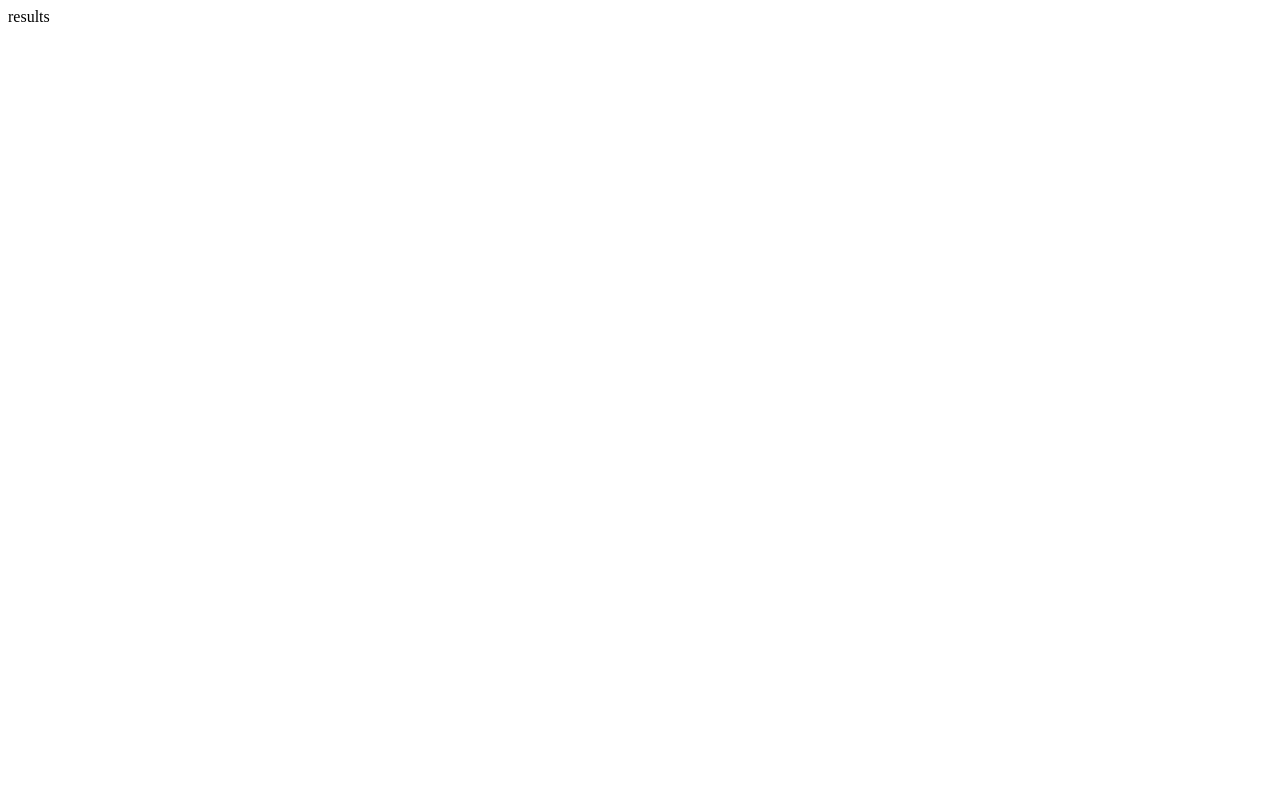
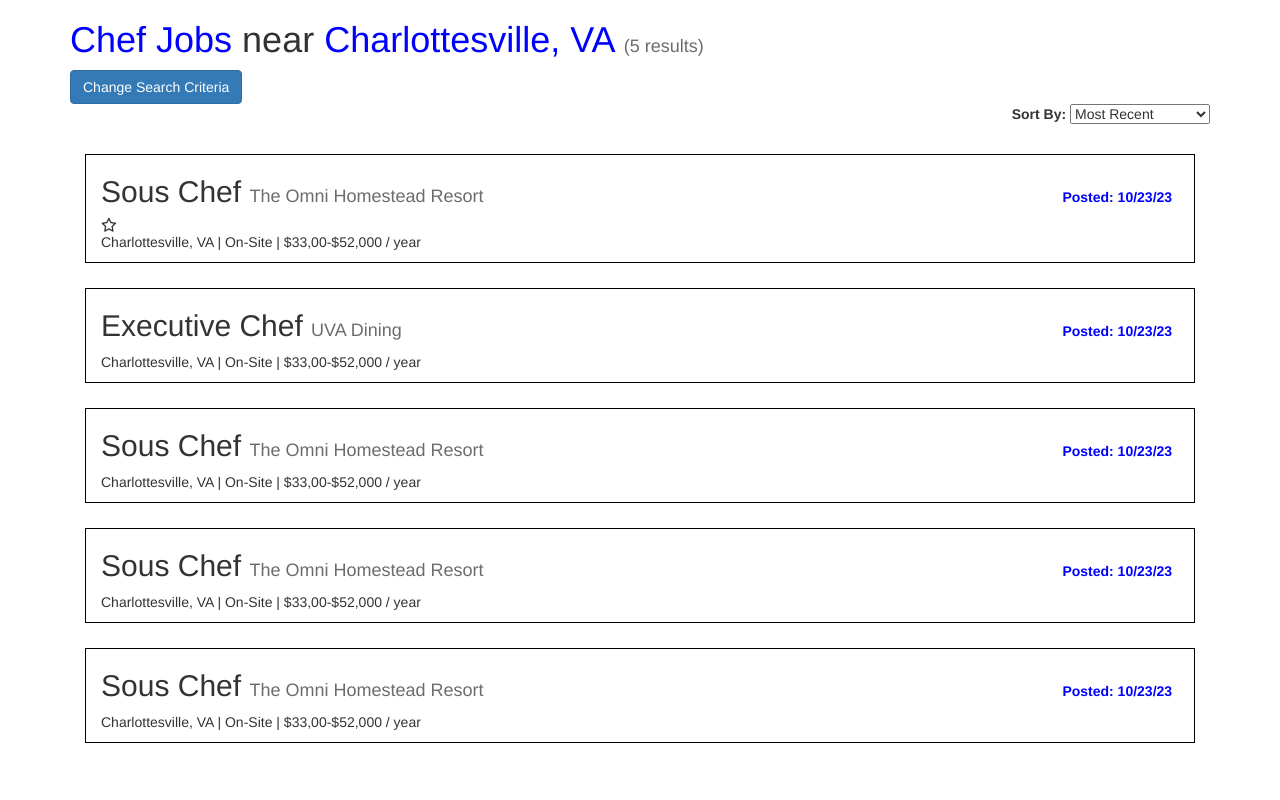
Before and after one commit to camrynkim/UE-P4, a Django app: page /search/results in a window 1280 px wide. Before the commit the page is almost empty. Run offline with Django 4.2, Linux system fonts and the light colour scheme; some libraries are stand-ins or nearby versions.

Commit message:
results page, still need links in sort, star alignment, menu bar

```diff
--- a/mysite/search/templates/search/results.html
+++ b/mysite/search/templates/search/results.html
@@ -1 +1,95 @@
-results
+<!DOCTTYPE html>
+<html lang="en" style="">
+
+<head>
+    <meta charset="utf-8">
+    <meta name="viewport" content="width=device-width, initial-scale=1">
+    <link rel="stylesheet" href="https://maxcdn.bootstrapcdn.com/bootstrap/3.4.1/css/bootstrap.min.css">
+    <script src="https://ajax.googleapis.com/ajax/libs/jquery/3.6.4/jquery.min.js"></script>
+    <script src="https://maxcdn.bootstrapcdn.com/bootstrap/3.4.1/js/bootstrap.min.js"></script>
+    <script src="https://kit.fontawesome.com/f561fcbdd3.js" crossorigin="anonymous"></script>
+    <title>Virginia Workforce Connection</title>
+
+    <style>
+        .text_blue {
+            color: blue;
+        }
+
+        .num_results {
+            color: #6C6C6C;
+            font-size: large;
+        }
+
+        fieldset {
+            border: 1px solid #000 !important;
+            padding-left: 15px;
+            padding-right: 15px;
+            margin: 25px 15px 25px;
+        }
+
+    </style>
+
+</head>
+
+<body style="">
+<div class="container">
+    <h1><span class="text_blue">Chef Jobs</span> near <span class="text_blue">Charlottesville, VA</span>
+        <span class="num_results">(5 results)</span></h1>
+    <a href="search.html" class="btn btn-primary">Change Search Criteria</a>
+
+    <div align="right">
+        <label for="sort">Sort By:</label>
+        <select id="sort" name="sort">
+            <option value="Most Recent" selected>Most Recent</option>
+            <option value="Salary High to Low">Salary High to Low</option>
+        </select>
+    </div>
+
+    <div>
+        <fieldset>
+            <h2 style="text-align: left; width:49%; display: inline-block;">Sous Chef <span class="num_results">The Omni Homestead Resort</span>
+            </h2>
+            <p class="text_blue" style="text-align: right; width:50%;  display: inline-block;"><b>Posted: 10/23/23</b>
+            </p>
+            <i class="fa-regular fa-star"></i>
+            <p>Charlottesville, VA | On-Site | $33,00-$52,000 / year</p>
+        </fieldset>
+
+        <fieldset>
+            <h2 style="text-align: left; width:49%; display: inline-block;">Executive Chef <span class="num_results">UVA Dining</span>
+            </h2>
+            <p class="text_blue" style="text-align: right; width:50%;  display: inline-block;"><b>Posted: 10/23/23</b>
+            </p>
+            <p>Charlottesville, VA | On-Site | $33,00-$52,000 / year</p>
+        </fieldset>
+
+        <fieldset>
+            <h2 style="text-align: left; width:49%; display: inline-block;">Sous Chef <span class="num_results">The Omni Homestead Resort</span>
+            </h2>
+            <p class="text_blue" style="text-align: right; width:50%;  display: inline-block;"><b>Posted: 10/23/23</b>
+            </p>
+            <p>Charlottesville, VA | On-Site | $33,00-$52,000 / year</p>
+        </fieldset>
+
+        <fieldset>
+            <h2 style="text-align: left; width:49%; display: inline-block;">Sous Chef <span class="num_results">The Omni Homestead Resort</span>
+            </h2>
+            <p class="text_blue" style="text-align: right; width:50%;  display: inline-block;"><b>Posted: 10/23/23</b>
+            </p>
+            <p>Charlottesville, VA | On-Site | $33,00-$52,000 / year</p>
+        </fieldset>
+
+        <fieldset>
+            <h2 style="text-align: left; width:49%; display: inline-block;">Sous Chef <span class="num_results">The Omni Homestead Resort</span>
+            </h2>
+            <p class="text_blue" style="text-align: right; width:50%;  display: inline-block;"><b>Posted: 10/23/23</b>
+            </p>
+            <p>Charlottesville, VA | On-Site | $33,00-$52,000 / year</p>
+        </fieldset>
+    </div>
+
+
+</div>
+</body>
+
+</html>
```
